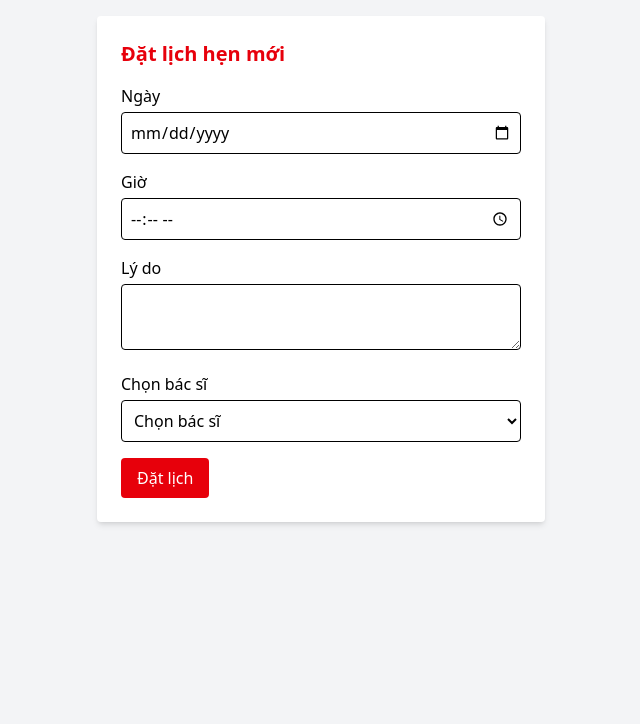
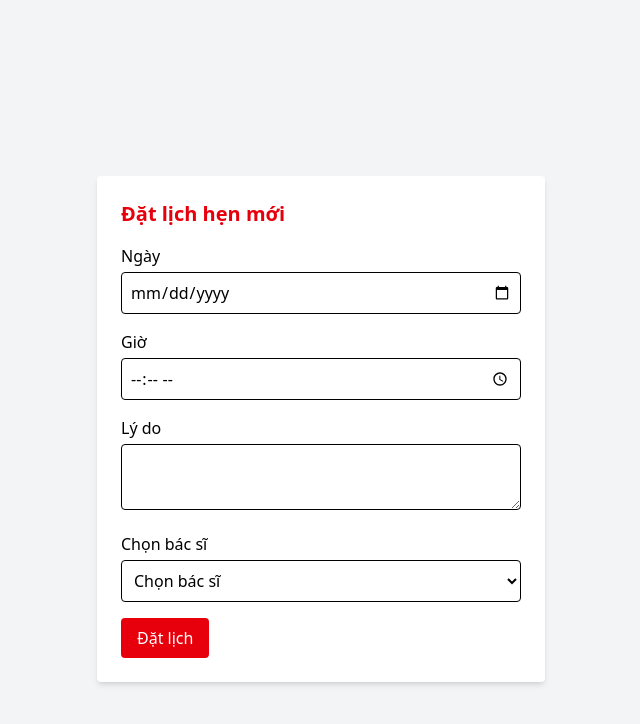
Before and after one commit to YenNhi206/swpHIVproject, a React (Vite) app: page /appointments in a window 1280 px wide. Shown: the top 724 px of the page, without its empty margins (319-959 px from the left). Built offline with nearby package versions, Linux system fonts and the light colour scheme.

Commit message:
Update AppointmentForm.jsx

```diff
--- a/src/features/appointment/AppointmentForm.jsx
+++ b/src/features/appointment/AppointmentForm.jsx
@@ -24,7 +24,7 @@
     const doctors = ['Dr. Nguyễn Văn A', 'Dr. Trần Thị B', 'Dr. Phạm Văn C'];
 
     return (
-        <div className="max-w-md mx-auto p-6 bg-white shadow-md rounded">
+        <div className="max-w-md mx-auto p-6 bg-white shadow-md rounded mt-40">
             <h2 className="text-xl font-bold mb-4 text-red-600">Đặt lịch hẹn mới</h2>
             <form onSubmit={handleSubmit} className="space-y-4">
                 <div>
```
